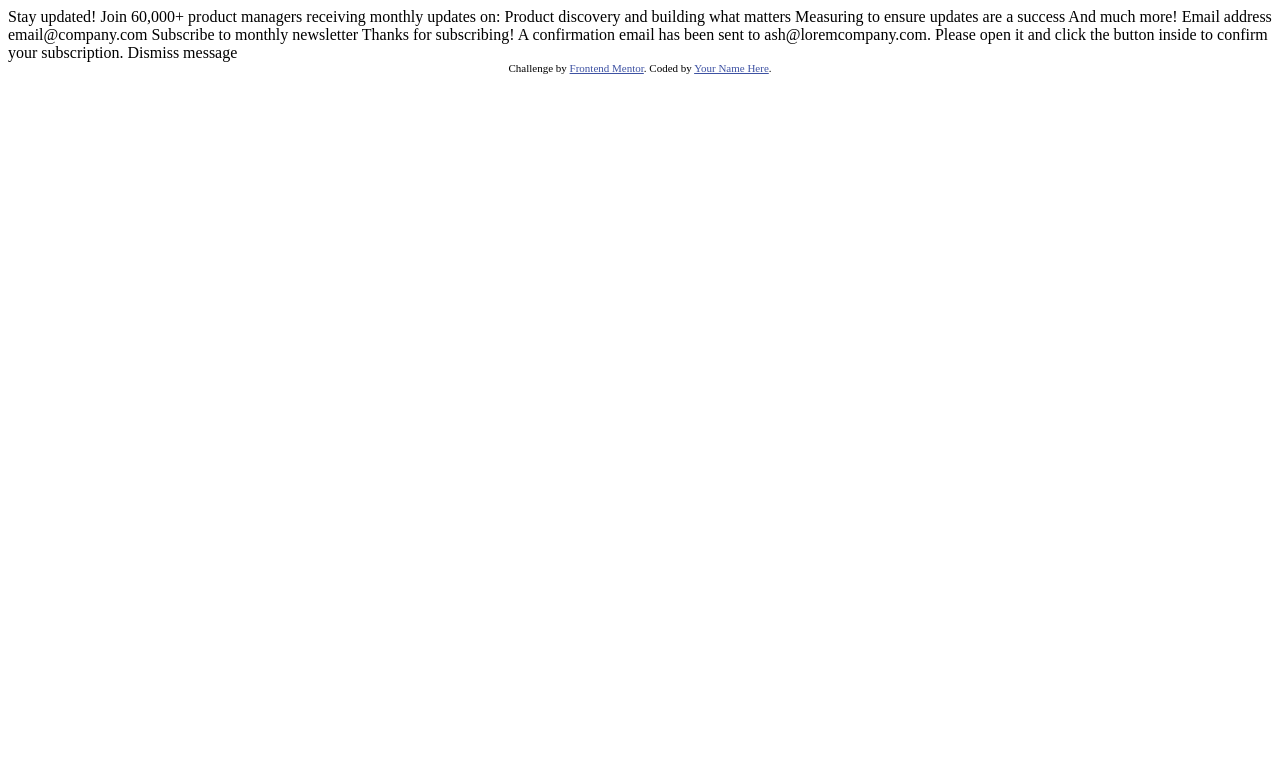
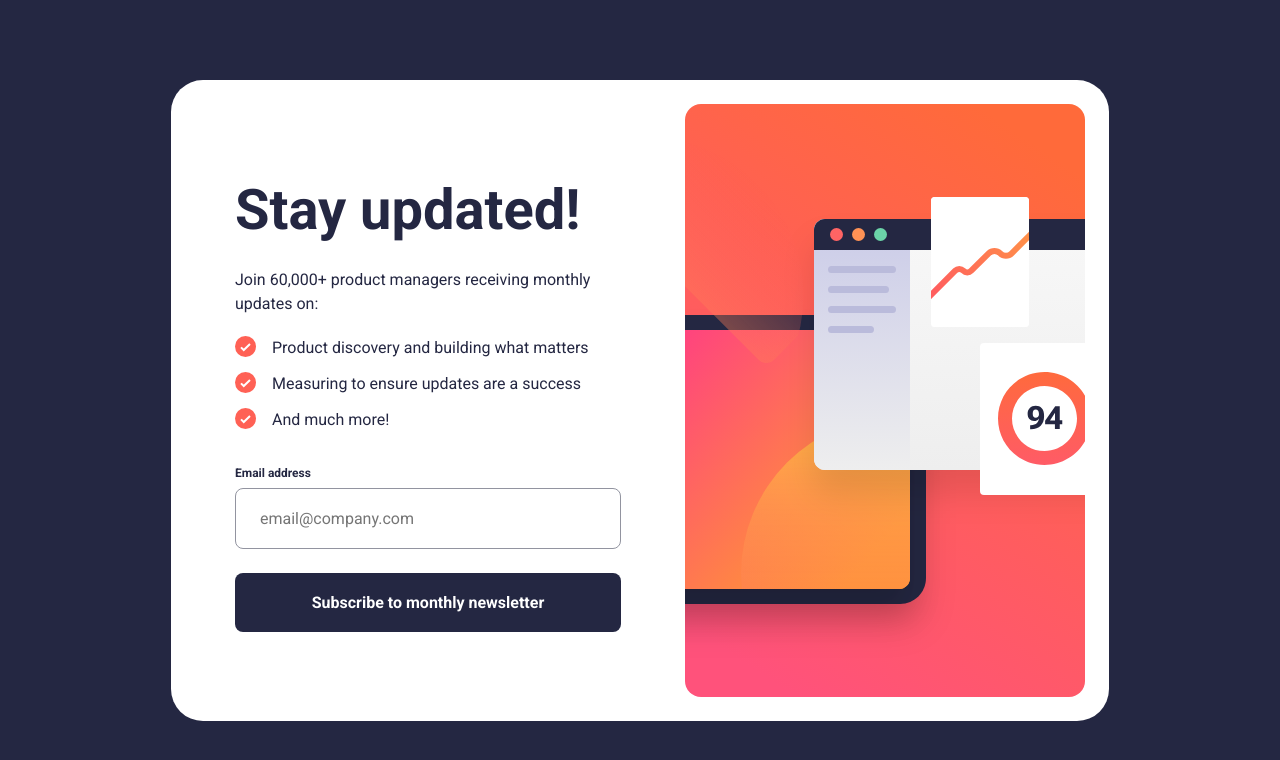
Before and after one commit to lafistik/newsletter-sign-up-with-success-message-main, a plain HTML site: page index.html in a window 1280 px wide. Drawn offline with Linux system fonts and the light colour scheme.

Commit message:
Add styles and script logic

```diff
--- a/index.html
+++ b/index.html
@@ -1,52 +1,93 @@
 <!DOCTYPE html>
 <html lang="en">
   <head>
-  <meta charset="UTF-8">
-  <meta name="viewport" content="width=device-width, initial-scale=1.0"> <!-- displays site properly based on user's device -->
+    <meta charset="UTF-8" />
+    <meta name="viewport" content="width=device-width, initial-scale=1.0" />
+    <!-- displays site properly based on user's device -->
 
-  <link rel="icon" type="image/png" sizes="32x32" href="./assets/images/favicon-32x32.png">
+    <link
+      rel="icon"
+      type="image/png"
+      sizes="32x32"
+      href="./assets/images/favicon-32x32.png"
+    />
 
-  <title>Frontend Mentor | Newsletter sign-up form with success message</title>
+    <title>
+      Frontend Mentor | Newsletter sign-up form with success message
+    </title>
 
-  <!-- Feel free to remove these styles or customise in your own stylesheet 👍 -->
-  <style>
-    .attribution { font-size: 11px; text-align: center; }
-    .attribution a { color: hsl(228, 45%, 44%); }
-  </style>
+    <link rel="stylesheet" href="style.css" />
+    <link rel="preconnect" href="https://fonts.googleapis.com" />
+    <link rel="preconnect" href="https://fonts.gstatic.com" crossorigin />
+    <link
+      href="https://fonts.googleapis.com/css2?family=Roboto:wght@400;700&display=swap"
+      rel="stylesheet"
+    />
   </head>
   <body>
+    <div class="container">
+      <picture class="signup__image">
+        <source
+          media="(min-width: 1000px)"
+          srcset="assets\images\illustration-sign-up-desktop.svg"
+        />
+        <img
+          src="./assets/images/illustration-sign-up-mobile.svg"
+          alt="IT stuff"
+        />
+      </picture>
+      <div class="signup__content">
+        <h1 class="signup__title">Stay updated!</h1>
+        <p class="signup__description">
+          Join 60,000+ product managers receiving monthly updates on:
+        </p>
+        <ul class="signup__list">
+          <li class="signup__list-el">
+            <img src="./assets/images/icon-list.svg" alt="" /><span
+              >Product discovery and building what matters</span
+            >
+          </li>
+          <li class="signup__list-el">
+            <img src="./assets/images/icon-list.svg" alt="" /><span
+              >Measuring to ensure updates are a success</span
+            >
+          </li>
+          <li class="signup__list-el">
+            <img src="./assets/images/icon-list.svg" alt="" /><span
+              >And much more!</span
+            >
+          </li>
+        </ul>
 
         <!-- Sign-up form start -->
-
-  Stay updated!
-
-  Join 60,000+ product managers receiving monthly updates on:
-
-  Product discovery and building what matters
-  Measuring to ensure updates are a success
-  And much more!
-
-  Email address
-  email@company.com
-
-  Subscribe to monthly newsletter
-
+        <form action="" class="form" novalidate>
+          <label for="email">Email address</label>
+          <span class="error"></span>
+          <input
+            type="email"
+            name="email"
+            id="email"
+            placeholder="email@company.com"
+          />
+          <button class="btn">Subscribe to monthly newsletter</button>
+        </form>
         <!-- Sign-up form end -->
+      </div>
+    </div>
 
     <!-- Success message start -->
-
-  Thanks for subscribing!
-
-  A confirmation email has been sent to ash@loremcompany.com.
-  Please open it and click the button inside to confirm your subscription.
-
-  Dismiss message
-
+    <div class="success">
+      <img src="./assets/images/icon-success.svg" alt="success" />
+      <h1>Thanks for subscribing!</h1>
+      <p>
+        A confirmation email has been sent to
+        <span class="bold">ash@loremcompany.com</span>. Please open it and click
+        the button inside to confirm your subscription.
+      </p>
+      <button class="btn dismiss">Dismiss message</button>
+    </div>
     <!-- Success message end -->
 
-  <div class="attribution">
-    Challenge by <a href="https://www.frontendmentor.io?ref=challenge" target="_blank">Frontend Mentor</a>.
-    Coded by <a href="#">Your Name Here</a>.
-  </div>
+    <script src="./script.js"></script>
   </body>
 </html>
--- /dev/null
+++ b/script.js
@@ -0,0 +1,40 @@
+const emailInput = document.querySelector("#email");
+const form = document.querySelector(".form");
+const errorMsg = document.querySelector(".error");
+const container = document.querySelector(".container");
+const success = document.querySelector(".success");
+const dismissBtn = document.querySelector(".dismiss");
+
+form.addEventListener("submit", (e) => {
+  e.preventDefault();
+  if (validateEmail()) {
+    emailInput.value = "";
+    container.style.display = "none";
+    success.style.display = "block";
+  }
+});
+
+function validateEmail() {
+  if (!emailInput.value) {
+    errorMsg.textContent = "Email cannot be empty";
+    emailInput.style.borderColor = "red";
+    emailInput.style.color = "red";
+    emailInput.style.backgroundColor = "#FFE8E6";
+  } else if (!/^[\w-\.]+@([\w-]+\.)+[\w-]{2,4}$/.test(emailInput.value)) {
+    errorMsg.textContent = "Valid email required";
+    emailInput.style.borderColor = "red";
+    emailInput.style.color = "red";
+    emailInput.style.backgroundColor = "#FFE8E6";
+  } else {
+    errorMsg.textContent = "";
+    emailInput.style.color = "#9294a0";
+    emailInput.style.borderColor = "#9294a0";
+    emailInput.style.backgroundColor = "#ffffff";
+    return true;
+  }
+}
+
+dismissBtn.addEventListener("click", () => {
+  success.style.display = "none";
+  container.style.display = "grid";
+});
--- /dev/null
+++ b/style.css
@@ -0,0 +1,214 @@
+:root {
+  --clr-red: hsl(4, 100%, 67%);
+  --clr-ddkgrey: #242742;
+  --clr-dkgrey: hsl(235, 18%, 26%);
+  --clr-grey: #9294a0;
+  --clr-white: #ffffff;
+
+  --fs-regular: 1rem;
+  --ff-regular: "Roboto", sans-serif;
+  --fw-400: 400;
+  --fw-700: 700;
+
+  --gradient: linear-gradient(90deg, #242742, #242742, #ff5279, #fe6a3c);
+}
+
+*,
+*::before,
+*::after {
+  box-sizing: border-box;
+  margin: 0;
+  padding: 0;
+}
+
+body {
+  min-height: 100vh;
+  font-family: var(--ff-regular);
+  line-height: 1.5;
+  color: var(--clr-ddkgrey);
+
+  display: flex;
+  justify-content: center;
+  align-items: center;
+}
+
+.container {
+  max-width: 23.4375rem;
+  display: grid;
+}
+
+button,
+input {
+  font-family: inherit;
+  font-size: inherit;
+}
+
+img {
+  max-width: 100%;
+  display: block;
+}
+
+.signup__content {
+  padding: 2.5rem 1.5rem;
+}
+
+h1 {
+  margin-bottom: 1rem;
+  font-size: 2.5rem;
+  color: var(--clr-ddkgrey);
+}
+
+/* SUCCESS */
+
+.success {
+  display: none;
+  /* display: block; */
+  background-color: var(--clr-white);
+  padding-inline: 1.5rem;
+  padding-top: 8.5rem;
+}
+
+.success img {
+  margin-bottom: 2rem;
+}
+
+.success h1 {
+  margin-bottom: 1.5rem;
+  line-height: 1;
+}
+
+.success .btn {
+  margin-top: 8rem;
+}
+
+@media (min-width: 62.5em) {
+  .success {
+    max-width: 31.5rem;
+    padding: 3rem 4rem;
+    border-radius: 2rem;
+  }
+
+  .success .btn {
+    margin-top: 2rem;
+  }
+}
+
+.bold {
+  font-weight: var(--fw-700);
+}
+
+.signup__list {
+  list-style: none;
+  margin-top: 1.25rem;
+  margin-bottom: 1.75rem;
+  display: flex;
+  flex-direction: column;
+  gap: 0.75rem;
+}
+
+.signup__list-el {
+  display: flex;
+  align-items: flex-start;
+}
+
+.signup__list-el img {
+  margin-right: 1rem;
+}
+
+.signup__list-el span {
+  display: block;
+}
+
+.form {
+  position: relative;
+}
+
+.form label {
+  font-size: 0.75rem;
+  font-weight: var(--fw-700);
+}
+
+.form .error {
+  font-size: 0.75rem;
+  font-weight: var(--fw-700);
+  text-align: right;
+  color: var(--clr-red);
+  position: absolute;
+  right: 0;
+  top: 4px;
+}
+
+#email {
+  display: block;
+  width: 100%;
+  margin-top: 0.25rem;
+  padding: 1.25rem;
+  color: var(--clr-grey);
+  border: 1px solid var(--clr-grey);
+  border-radius: 8px;
+}
+
+#email:focus {
+  color: var(--clr-ddkgrey);
+  border-color: var(--clr-ddkgrey);
+  outline: none;
+}
+
+.btn {
+  --grad-color-1: #242742;
+  --grad-color-2: #242742;
+  color: var(--clr-white);
+  /* TO EMULATE TRANSITION ON HOVER FOR GRADIENT */
+  background: var(--gradient);
+  background-size: 300%;
+  background-position: left;
+  /*  */
+  font-weight: var(--fw-700);
+  width: 100%;
+  margin-top: 1.5rem;
+  padding: 1.25rem;
+  border: none;
+  border-radius: 8px;
+  text-align: center;
+  cursor: pointer;
+  transition: 0.3s ease-in;
+}
+
+.btn:hover,
+.btn:active {
+  /* TO EMULATE TRANSITION ON HOVER FOR GRADIENT */
+  background-position: right;
+  /*  */
+}
+
+@media (min-width: 62.5em) {
+  body {
+    background-color: var(--clr-ddkgrey);
+  }
+
+  .container {
+    background-color: var(--clr-white);
+    max-width: 58.625rem;
+    padding: 1.5rem;
+    grid-template-columns: auto 400px;
+    gap: 4rem;
+    border-radius: 2rem;
+  }
+
+  .signup__image {
+    order: 1;
+  }
+
+  .signup__content {
+    padding: 0 0 0 2.5rem;
+    align-self: center;
+  }
+
+  h1 {
+    font-size: 3.5rem;
+  }
+
+  #email {
+    padding: 1.25rem 1.5rem;
+  }
+}
```
Also changed, not shown: 3 other files. Lines whose indentation alone changed are shown as unchanged.
